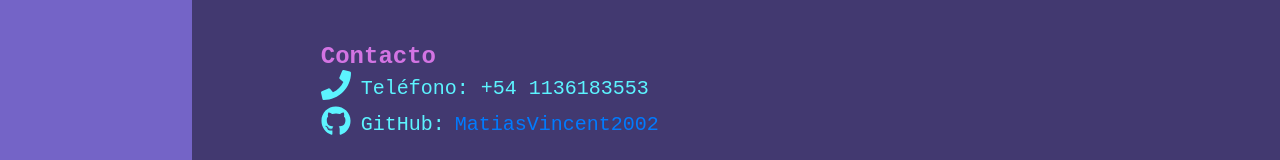
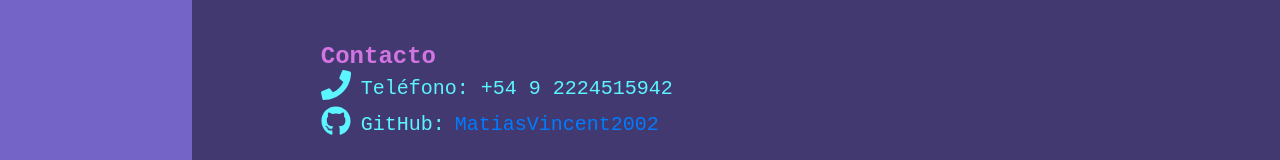
Before and after one commit to matiasvincent2002/MatiasVincent, a React (Vite) app: page /MatiasVincent/about in a window 1280 px wide. Shown: the part 624-784 px from the top of the page. Built offline with nearby package versions, Linux system fonts and the light colour scheme.

Commit message:
reemplazando numero de telefono

```diff
--- a/src/View/About/About.jsx
+++ b/src/View/About/About.jsx
@@ -63,7 +63,7 @@
                   <span>
                     <FaPhone size={30} />
                   </span>
-                  Teléfono: +54 1136183553
+                  Teléfono: +54 9 2224515942
                 </p>
                 <p className={style['contact-icon']}>
                   <span>
```
